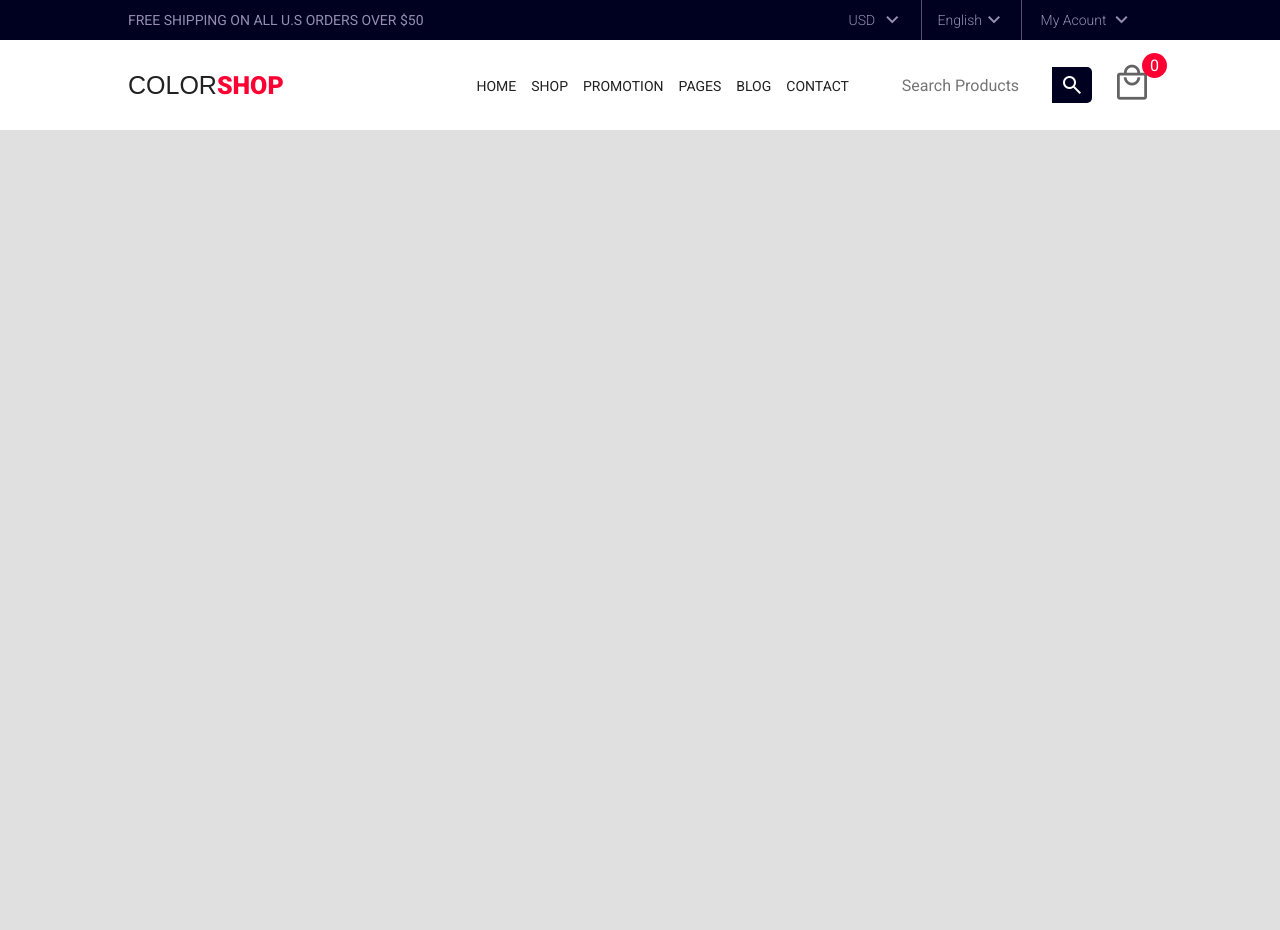
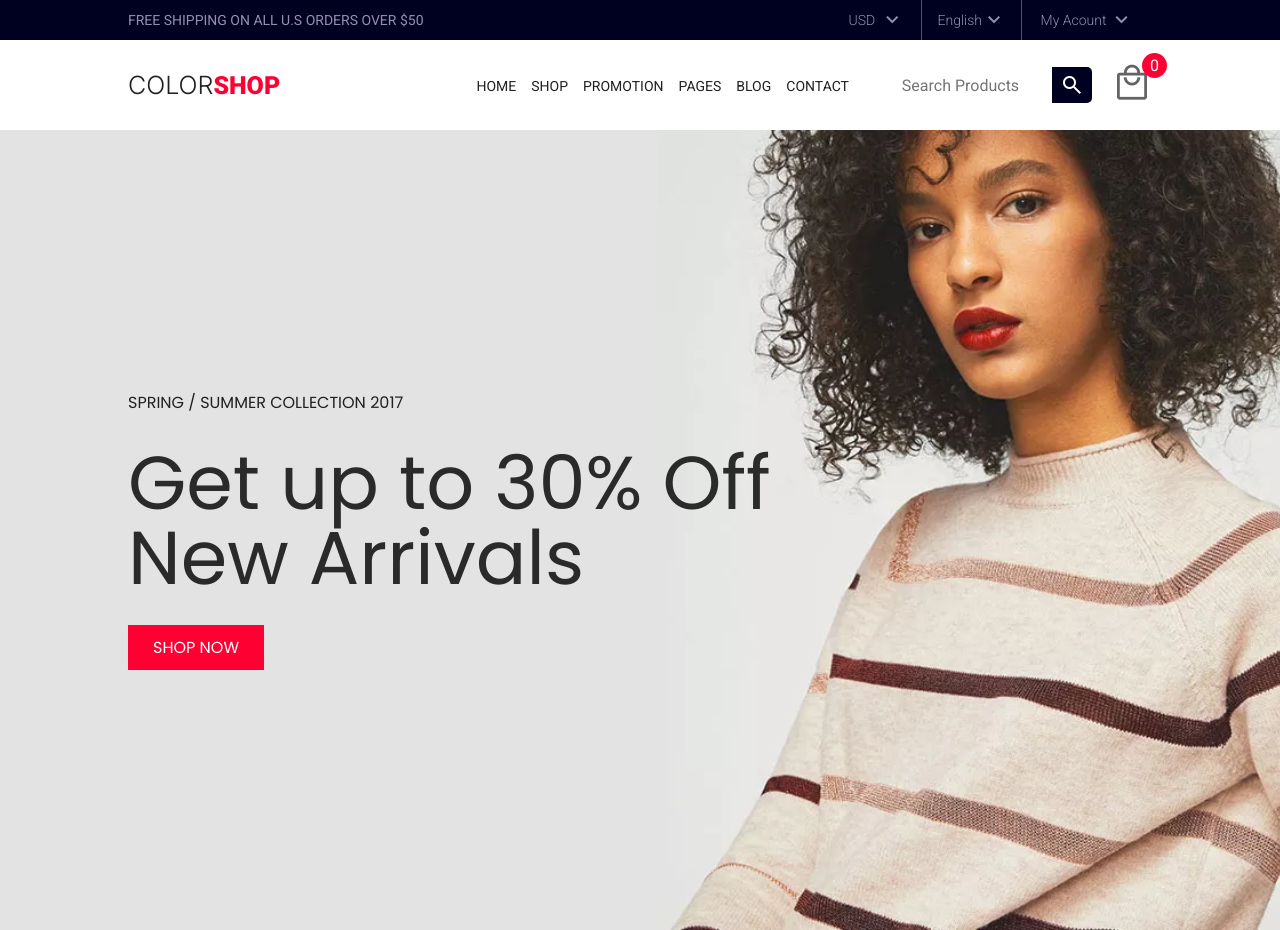
Before and after one commit to Cristian-ADSI/01-Ecomerce, a plain HTML site: page index.html in a window 1280 px wide. Before the commit the page ends 800 px from the top, so only its background shows below. Drawn offline with nearby package versions, Linux system fonts and the light colour scheme.

Commit message:
Banner Compelted

```diff
--- a/index.html
+++ b/index.html
@@ -14,11 +14,11 @@
   </head>
 
   <body>
+    <header>
       <nav>
         <!-- Toolbar  -->
         <div class="toolbar">
           <p class="endorsement">FREE SHIPPING ON ALL U.S ORDERS OVER $50</p>
-
           <div class="content">
             <div class="menu_badge">
               <p class="badge_value">
@@ -34,8 +34,11 @@
 
             <div class="menu_lang">
               <p class="lang_value">
-              English<span class="material-symbols-outlined">expand_more</span>
+                English<span class="material-symbols-outlined"
+                  >expand_more</span
+                >
               </p>
+
               <ul class="items">
                 <li id="FRC">French</li>
                 <li id="ITL">Italian</li>
@@ -50,6 +53,7 @@
                   >expand_more</span
                 >
               </p>
+
               <ul class="items">
                 <li id="sigIn">
                   <a href="/">
@@ -57,6 +61,7 @@
                     <span> Sing In</span>
                   </a>
                 </li>
+
                 <li id="singUp">
                   <a href="/">
                     <span class="material-symbols-outlined"> person_add </span>
@@ -84,7 +89,6 @@
             </ul>
 
             <div class="tools">
-
               <div class="search">
                 <input type="text" placeholder="Search Products" />
                 <span class="material-symbols-outlined"> search </span>
@@ -98,5 +102,17 @@
           </div>
         </div>
       </nav>
+      <section class="banner">
+        <div class="content">
+          <p class="tags">SPRING / SUMMER COLLECTION 2017</p>
+
+          <h1 class="advertising">Get up to 30% Off New Arrivals</h1>
+
+          <button>
+            <a href="/">SHOP NOW</a>
+          </button>
+        </div>
+      </section>
+    </header>
   </body>
 </html>
--- a/sass/ecomerce.scss
+++ b/sass/ecomerce.scss
@@ -1,5 +1,5 @@
-@use "./modules/toolbar";
-@use "./modules/navbar";
+@use "./modules/header";
+
 
 @import "./partials/variables";
 @import "./partials/fonts";
--- /dev/null
+++ b/sass/modules/_header.scss
@@ -0,0 +1,59 @@
+@use "./navbar";
+@use "./toolbar";
+
+@import "../partials/variables";
+@import "../partials/mixins";
+
+header {
+    .banner {
+        position: relative;
+
+        background: url("../../assets/img/banner-header.webp");
+        background-size: cover;
+        background-repeat: no-repeat;
+        background-position: center;
+
+        height: 100vh;
+
+        .content {
+            position: absolute;
+            left: 0;
+            top: 50%;
+
+            padding: 0 $desktop-padding;
+            transform: translateY(-50%);
+            width: 80%;
+            .tags {
+                color: $txtCol;
+                font-family: "Poppins", sans-serif;
+                margin-bottom: 30px;
+            }
+            .advertising {
+                color: $txtCol;
+                font-family: "Poppins", sans-serif;
+                font-size: 75px;
+                font-weight: 400;
+                line-height: 75px;
+                opacity: 0.95;
+                margin-bottom: 30px;
+            }
+            button {
+                border: none;
+                background-color: $red;
+                &:hover {
+                    a {
+                        background-color: $red-d;
+                    }
+                }
+                a {
+                    display: block;
+                    color: $white;
+                    font-size: 16px;
+                    padding: 10px 25px;
+                    font-family: "Poppins", sans-serif;
+                    transition: all ease-in-out 0.2s;
+                }
+            }
+        }
+    }
+}
--- a/sass/modules/_navbar.scss
+++ b/sass/modules/_navbar.scss
@@ -11,7 +11,7 @@
     .brand {
         a {
             color: $txtCol;
-            font-family: "Intern", sans-serif;
+            font-family: "Inter", sans-serif;
             font-size: 25px;
             font-weight: 300;
             span {
--- a/sass/partials/_fonts.scss
+++ b/sass/partials/_fonts.scss
@@ -4,3 +4,5 @@
 @import url("https://fonts.googleapis.com/css2?family=Open+Sans:wght@300;400;500;600;700;800&family=Roboto:wght@100;300;400;500;700;900&display=swap");
 //Inter
 @import url("https://fonts.googleapis.com/css2?family=Inter:wght@100;200;300;400;500;600;700;800;900&family=Open+Sans:wght@300;400;500;600;700;800&family=Roboto:wght@100;300;400;500;700;900&display=swap");
+// Poopins
+@import url("https://fonts.googleapis.com/css2?family=Poppins:wght@100;200;300;400;500;600;700;800;900&display=swap");
--- a/sass/partials/_variables.scss
+++ b/sass/partials/_variables.scss
@@ -15,4 +15,7 @@ $magent: #c70039;
 $crimso: #900c3f;
 $white: #ffffff;
 
+$red-d: #da002c;
+
+
 $desktop-padding: 10%;
```
Also changed, not shown: assets/img/banner-header.webp (added), css/ecomerce.css, 1 other file. Lines whose indentation alone changed are shown as unchanged.
